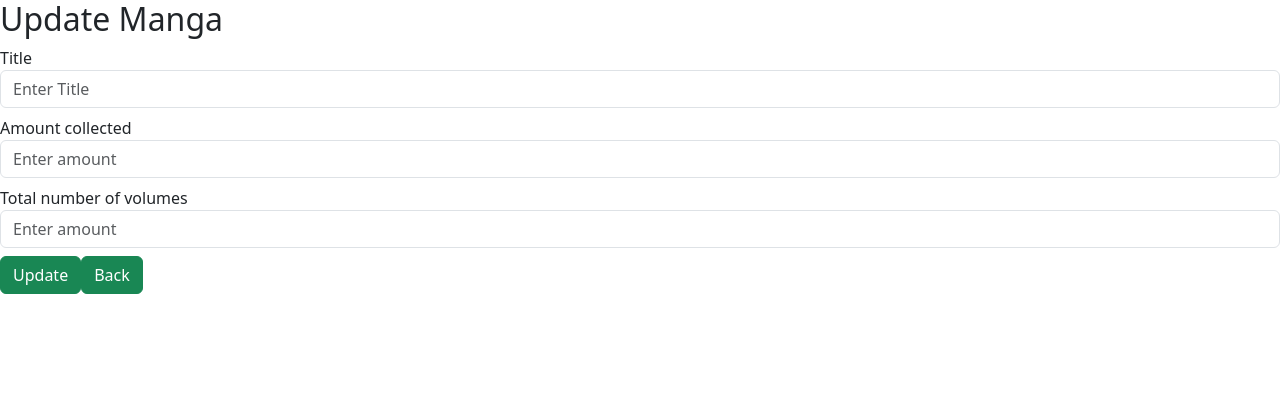
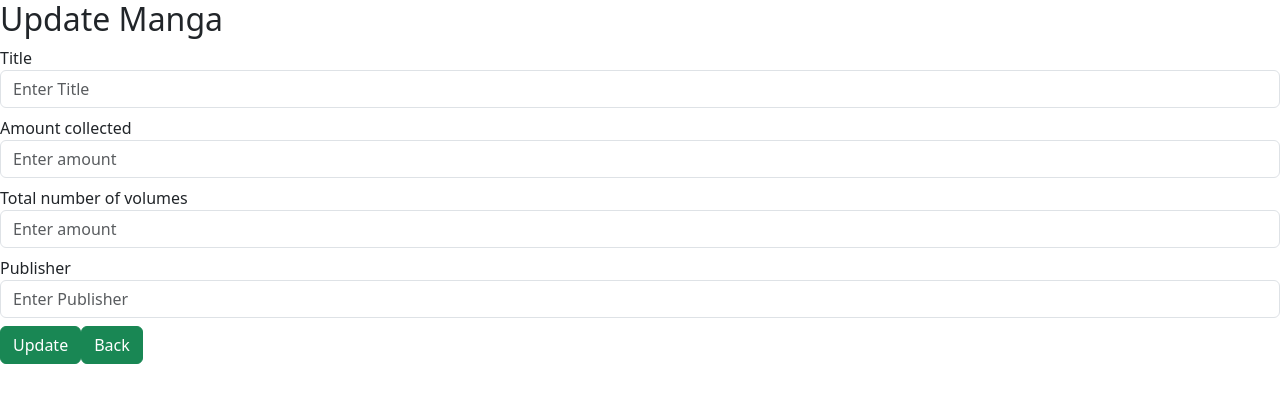
Before and after one commit to BenVuong/Manga-and-Anime-Organizer-using-React-and-SQL, a React (Create React App) app in the folder frontend/: page /edit/1 in a window 1280 px wide. Shown: the top 402 px of the page. Built offline with nearby package versions, Linux system fonts and the light colour scheme; no server answers.

Commit message:
can now add/edit publisher info

```diff
--- a/frontend/src/Create.jsx
+++ b/frontend/src/Create.jsx
@@ -6,7 +6,8 @@ function Create(){
     const [values, setValues] = useState({
         title: '',
         amountCollected: '',
-        totalVolumes: ''
+        totalVolumes: '',
+        mangaPublisher: ''
     })
     const navigate = useNavigate();
     const handleSubmit = (e)=> {
@@ -38,6 +39,11 @@ function Create(){
                         <input type="number" placeholder='Enter amount' className='form-control'
                         onChange={e => setValues({...values, totalVolumes: e.target.value})}/>
                     </div>
+                    <div className='mb-2'>
+                        <label htmlFor="">Publisher</label>
+                        <input type="text" placeholder='Enter Publisher' className='form-control'
+                        onChange={e => setValues({...values, mangaPublisher: e.target.value})}/>
+                    </div>
                     <button className="btn btn-success"> Submit</button>
                     <Link to ="/" className='btn btn-success'> Back</Link>
                 </form>
--- a/frontend/src/Edit.jsx
+++ b/frontend/src/Edit.jsx
@@ -9,7 +9,8 @@ function Edit(){
     const [values, setValues] = useState({
         name: '',
         amountCollected: '',
-        volAmount: ''
+        volAmount: '',
+        publisher: ''
     })
     const navigate = useNavigate();
 
@@ -25,7 +26,7 @@ function Edit(){
     useEffect(()=>{
         axios.get('http://localhost:8081/read/'+id)
         .then(res => {console.log(res)
-            setValues({...values, name: res.data[0].name, amountCollected: res.data[0].amountCollected, volAmount: res.data[0].volAmount});
+            setValues({...values, name: res.data[0].name, amountCollected: res.data[0].amountCollected, volAmount: res.data[0].volAmount, publisher: res.data[0].publisher});
         })
         .catch(err=> console.log(err))
     }, [])
@@ -52,6 +53,12 @@ function Edit(){
                      value={values.volAmount}
                     onChange={e => setValues({...values, volAmount: e.target.value})}/>
                 </div>
+                <div className='mb-2'>
+                    <label htmlFor="">Publisher</label>
+                    <input type="text" placeholder='Enter Publisher' className='form-control'
+                    value={values.publisher}
+                    onChange={e => setValues({...values, publisher: e.target.value})}/>
+                </div>
                 <button className="btn btn-success"> Update</button>
                 <Link to ="/" className='btn btn-success'> Back</Link>
             </form>
--- a/frontend/src/Read.jsx
+++ b/frontend/src/Read.jsx
@@ -20,6 +20,7 @@ function Read() {
             <h3>Manga Title: {book.name}</h3>
             <h3>Amount of volumes collected: {book.amountCollected}</h3>
             <h3>Total Amount of Volumes: {book.volAmount}</h3>
+            <h3>Publisher: {book.publisher}</h3>
             <Link to ="/" className='btn btn-success'> Back</Link>
             <Link  className="btn btn-outline-dark "
  role="button" to={`/edit/${book.id}`}>Edit</Link>
```
Also changed, not shown: 1 other file (tests, documents, lock files or other folders).
